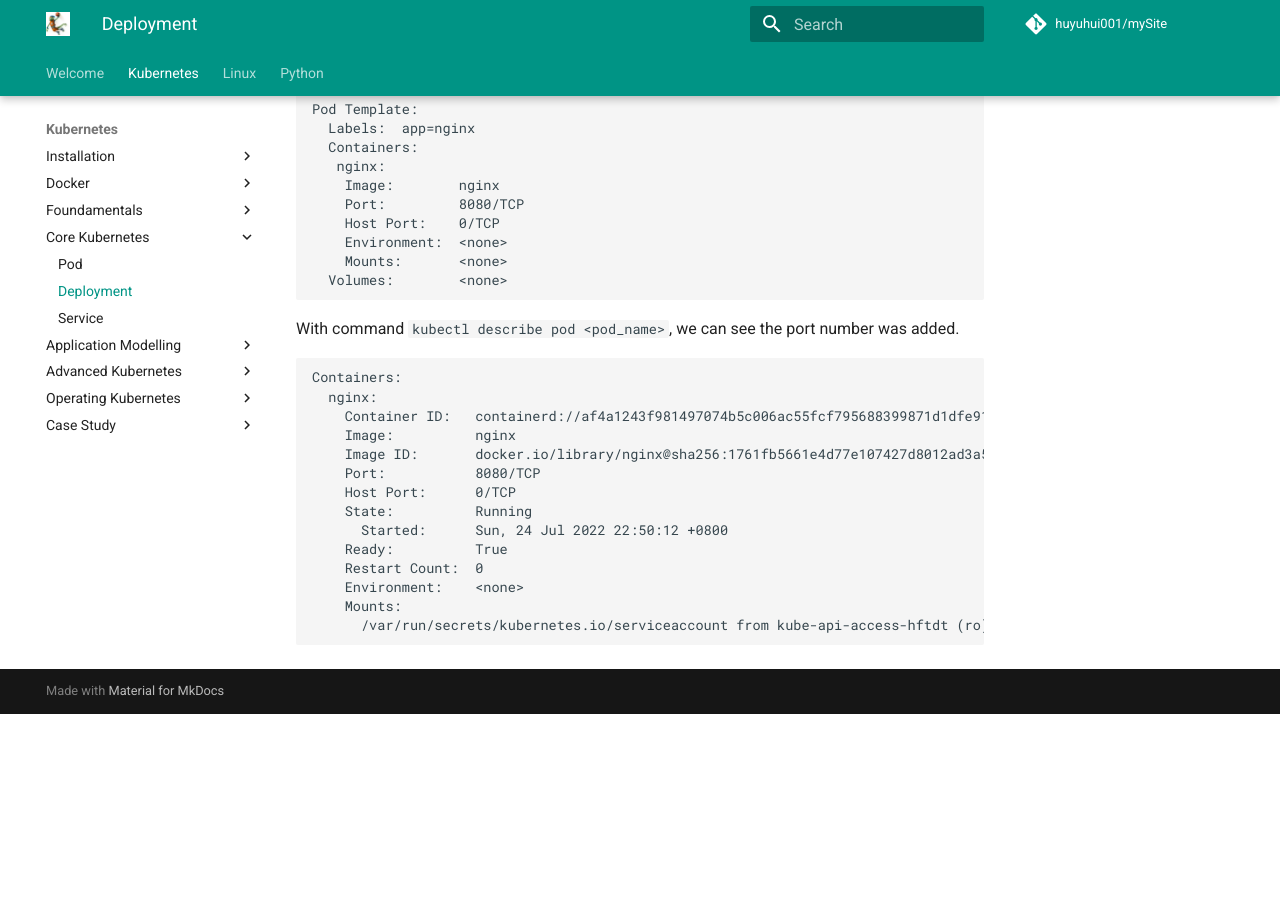
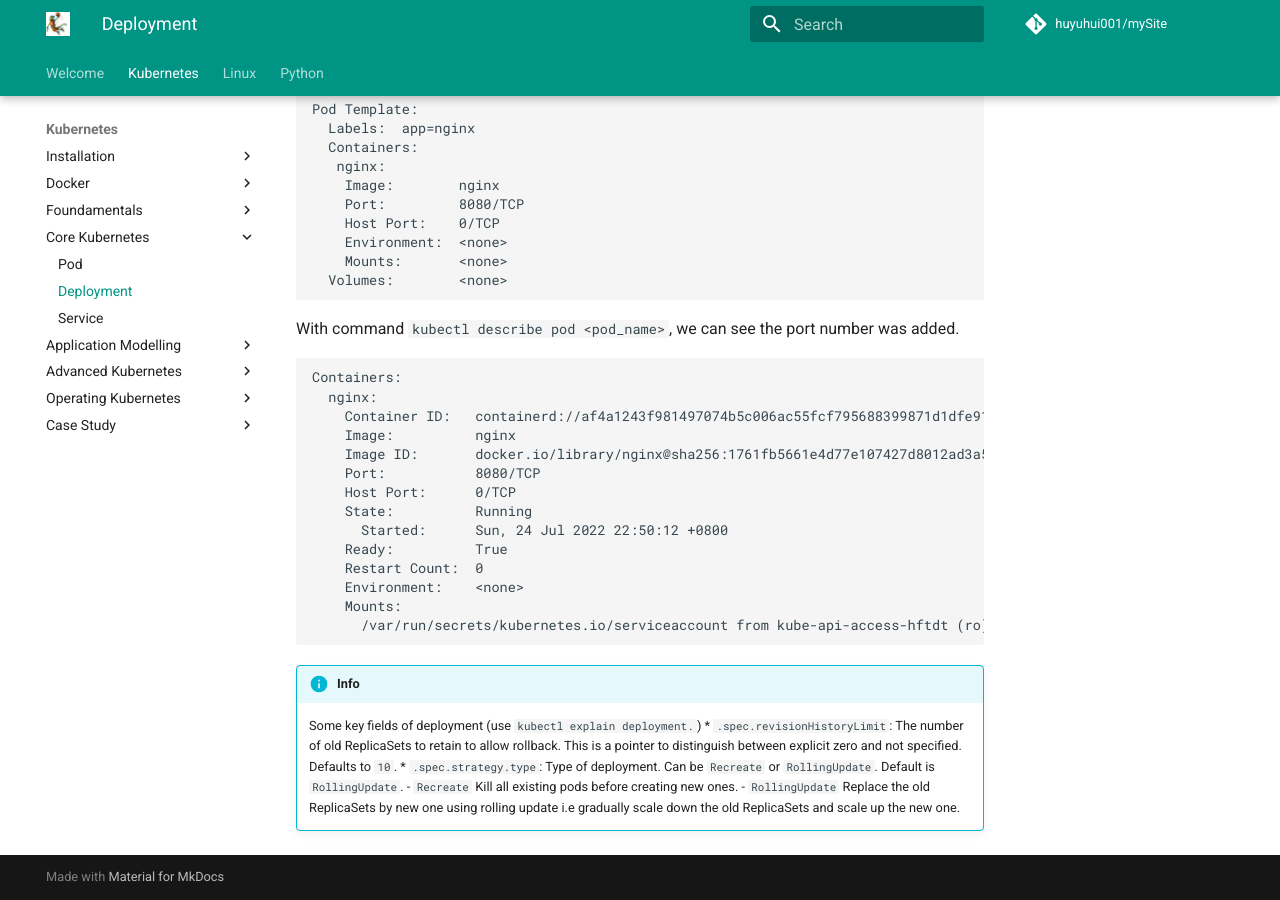
Before and after one commit to huyuhui001/mySite, an MkDocs documentation site: the page built from docs/k8s/foundamentals/deployment.md, in a window 1280 px wide and 900 px high, scrolled down 1017 px. Built offline with MkDocs 1.6.1 and Material for MkDocs 9.7.7, drawn with Linux system fonts in a browser that asks for light colours; comment, search, counter and statistics services are not loaded; before the commit the page ends 1731 px from its top, so only the background shows below that.

Commit message:
Documentation

````diff
--- a/docs/k8s/foundamentals/deployment.md
+++ b/docs/k8s/foundamentals/deployment.md
@@ -70,3 +70,11 @@ Containers:
     Mounts:
       /var/run/secrets/kubernetes.io/serviceaccount from kube-api-access-hftdt (ro)
 ```
+
+
+!!! Info
+    Some key fields of deployment (use `kubectl explain deployment.`)
+    * `.spec.revisionHistoryLimit`: The number of old ReplicaSets to retain to allow rollback. This is a pointer to distinguish between explicit zero and not specified. Defaults to `10`.
+    * `.spec.strategy.type`: Type of deployment. Can be `Recreate` or `RollingUpdate`. Default is `RollingUpdate`.
+        - `Recreate` Kill all existing pods before creating new ones.
+        - `RollingUpdate` Replace the old ReplicaSets by new one using rolling update i.e gradually scale down the old ReplicaSets and scale up the new one.
````
